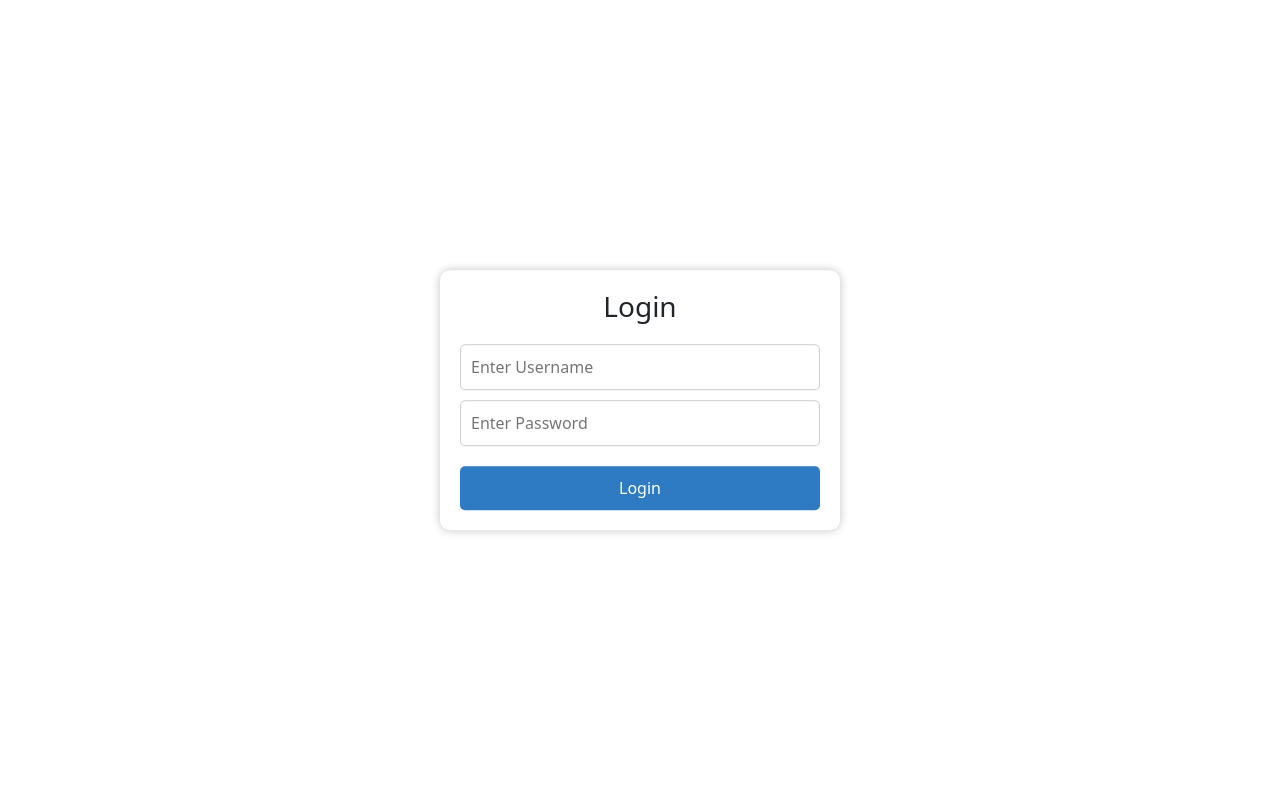
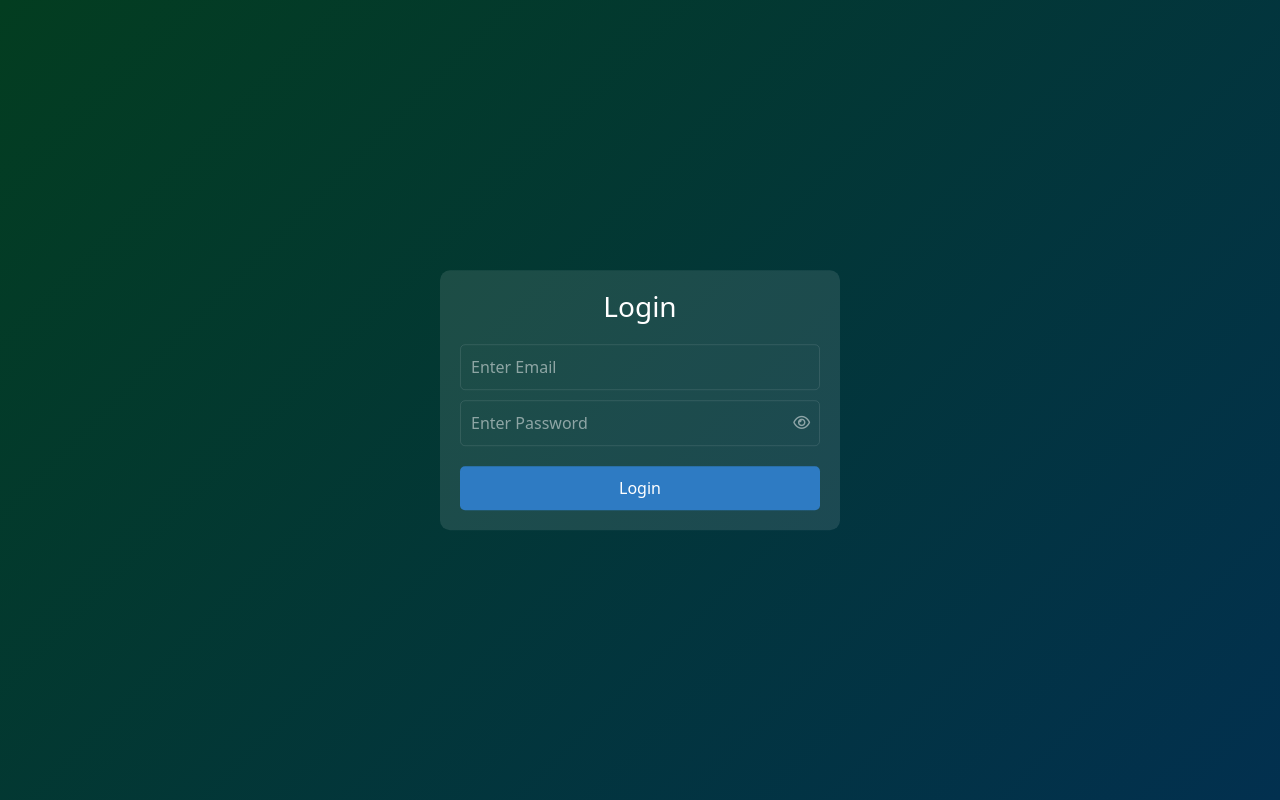
Before and after one commit to kazmisohail/HospitalAdmin, a website: page public/htmlpages/LogIn.html in a window 1280 px wide. Drawn offline with nearby package versions, Linux system fonts and the light colour scheme.

Commit message:
login styles

```diff
--- a/public/css/login.css
+++ b/public/css/login.css
@@ -1,8 +1,21 @@
+.login-body {
+    background: linear-gradient(135deg, #033d20, rgb(2, 48, 79)); /* TBD */
+    height: 100vh;
+    width: 100vw;
+}
+
+.header {
+    display: flex;
+    flex-direction: row;
+    justify-content: space-between;
+    background-color: lightskyblue;
+}
+
 .my-container {
-    background-color: #fff;
+    background-color: rgba(255, 255, 255, 0.105);
     padding: 20px;
     border-radius: 10px;
-    box-shadow: 0px 0px 10px rgb(195, 195, 195);
+ /*    box-shadow: 0px 0px 10px rgb(195, 195, 195); */
     width: 400px;
     position: fixed;
     top: 50%;
@@ -18,29 +31,31 @@
 .my-container form h3 {
     margin-bottom: 20px;
     text-align: center;
+    color: white;
 }
 
 .my-container form input[type="text"],
-.my-container form input[type="number"],
-.my-container form input[type="email"],
-.my-container form input[type="date"],
-.my-container form select,
 .my-container form input[type="password"] {
     margin-bottom: 10px;
     padding: 10px;
-    border: 1px solid #ccc;
+    border: 1px solid rgba(255, 255, 255, 0.1);
     border-radius: 5px;
     font-size: 16px;
+    width: 100%;
+    background-color: transparent;
+    color: white;
+}
+
+.my-container form input[type="text"]::placeholder,
+.my-container form input[type="password"]::placeholder {
+    color: rgba(255, 255, 255, 0.5);
 }
 
 .my-container form input[type="text"]:focus,
-.my-container form input[type="number"]:focus,
-.my-container form input[type="email"]:focus,
-.my-container form input[type="date"]:focus,
-.my-container form select:focus,
 .my-container form input[type="password"]:focus {
+    border: 1px solid rgba(255, 255, 255, 0.5);
+    box-shadow: none;
     outline: none;
-    border-color: #1b4d7d;
 }
 
 .my-container form button {
@@ -58,3 +73,23 @@
 .my-container form button:hover {
     background-color: #1b4d7d;
 }
+
+.password-container {
+    position: relative;
+    display: flex;
+    align-items: center;
+}
+
+.password-container .eye-icon {
+    position: absolute;
+    right: 10px;
+    top: 11px;
+    cursor: pointer;
+    font-size: 15px;
+    user-select: none;
+    color: rgba(255, 255, 255, 0.5);
+}
+
+.password-container input[type="password"] {
+    width: calc(100% - 30px); /* Adjust width to accommodate eye icon */
+}
--- a/public/htmlpages/LogIn.html
+++ b/public/htmlpages/LogIn.html
@@ -9,16 +9,32 @@
     <link rel="stylesheet" href="https://cdn.jsdelivr.net/npm/bootstrap@5.3.3/dist/css/bootstrap.min.css">
     <script src="https://cdn.jsdelivr.net/npm/bootstrap@5.3.3/dist/js/bootstrap.bundle.min.js"></script>
     <script src="../js/login.js"></script>
+    <script src="https://kit.fontawesome.com/9409b04f05.js" crossorigin="anonymous"></script>
+    <script src="https://kit.fontawesome.com/616a47ab36.js" crossorigin="anonymous"></script>
+    <style>
+
+    </style>
 </head>
 
 <body>
+    <div class="login-body">
+        <!-- <div class="header">
+        <h3>HSM</h3>
+        <button class="btn"><i class="fa-solid fa-house"></i>   View Website</button>
+    </div> -->
+
         <div class="my-container">
             <form>
                 <h3>Login</h3>
-            <input type="text" id="uname" placeholder="Enter Username" name="uname" required>
+                <input type="text" id="uname" placeholder="Enter Email" name="uname" required>
+                <div class="password-container">
                     <input type="password" id="password" placeholder="Enter Password" name="psw" required>
+                    <span id="togglePassword" class="eye-icon" onclick="togglePasswordVisibility()"><i id="eye-icon"
+                            class="fa-regular fa-eye"></i></span>
+                </div>
                 <button type="button" id="submitBtn" onclick="logIn()">Login</button>
             </form>
+        </div>
     </div>
 </body>
 
--- a/public/js/login.js
+++ b/public/js/login.js
@@ -1,3 +1,19 @@
 function logIn() {
     window.location.href = "./dashboard.html";
 }
+
+function togglePasswordVisibility() {
+    const passwordField = document.getElementById('password');
+    const type = passwordField.getAttribute('type') === 'password' ? 'text' : 'password';
+    passwordField.setAttribute('type', type);
+    const eyeIcon = document.getElementById('eye-icon');
+    if (eyeIcon.classList.contains('fa-regular')) {
+        eyeIcon.classList.remove('fa-regular');
+        eyeIcon.classList.add('fa-solid');
+    }
+
+    else {
+        eyeIcon.classList.add('fa-regular');
+        eyeIcon.classList.remove('fa-solid');
+    }
+}
```
Lines whose indentation alone changed are shown as unchanged.
